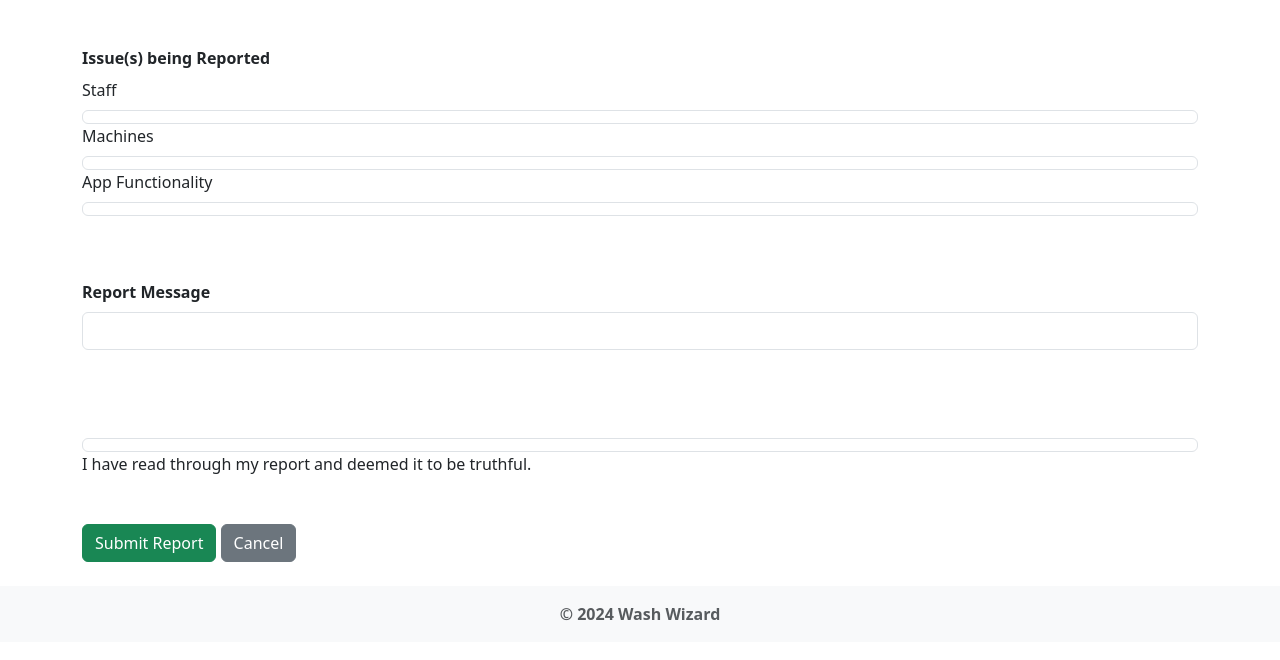
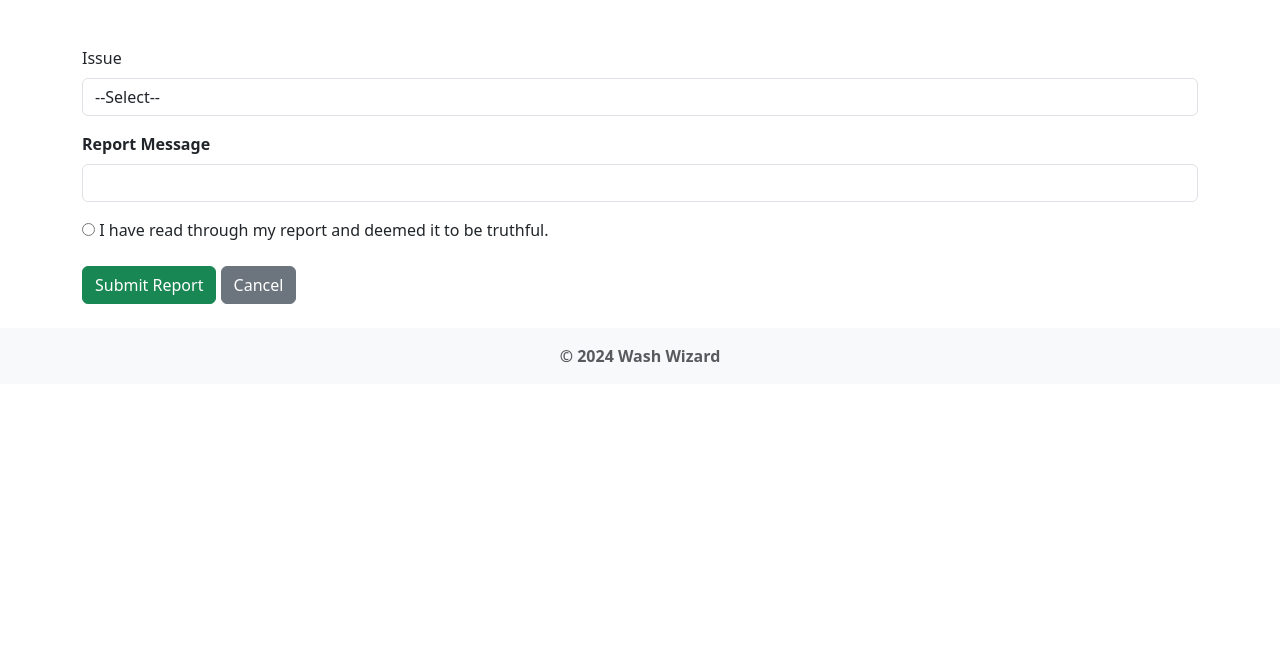
Before and after one commit to JustSomeGuy420/comp2140-project, a Flask app: page /reports/create in a window 1280 px wide. Shown: the part 121-781 px from the top of the page. Run offline with Flask 3, Linux system fonts and the light colour scheme; a user stored in the database is signed in.

Commit message:
fixed errors

```diff
--- a/app/controllers/report_controller.py
+++ b/app/controllers/report_controller.py
@@ -31,7 +31,9 @@ def create_report():
         if error is None:
             new_report = Report(
                 title=_title,
-                content=_content
+                content=_content,
+                account_id=session.get('user_id'),
+                account=g.user
             )
             db.session.add(new_report)
             db.session.commit()
--- a/app/models/report.py
+++ b/app/models/report.py
@@ -4,6 +4,7 @@ class Report(db.Model):
     # Report model for generating and tracking reports.
     id = db.Column(db.Integer, primary_key=True)
     account_id = db.Column(db.Integer, db.ForeignKey('account.id'), nullable=False)
+    title = db.Column(db.String(255), nullable=False)
     content = db.Column(db.Text, nullable=False)
     created_at = db.Column(db.DateTime, default=db.func.now())
 
--- a/app/static/js/script.js
+++ b/app/static/js/script.js
@@ -11,7 +11,11 @@ function updateTimers() {
         if (start >= 0) {
             timer.innerText = "Pending Start";
         }
-        else if (diff <= 0) {
+        else if (diff == 0){
+            const modal = document.getElementById("confirmationModal");
+            modal.style.display = "block"; // Show the modal
+        }
+        else if (diff < 0) {
             timer.innerText = "Completed";
             timer.classList.add("text-success");
         } else {
--- a/app/templates/report/create.html
+++ b/app/templates/report/create.html
@@ -7,21 +7,21 @@
 {% block content %}
   <form action="" method="POST" class="mt-4">
     <div class="mb-3">
-      <label for="issue" class="form-label"><b>Issue(s) being Reported</b></label><br>
-      <label for="staff" class="form-label">Staff</label>
-      <input type="checkbox" id="issue" name="issue" value="staff" class="form-control">
-      <label for="machines" class="form-label">Machines</label>
-      <input type="checkbox" id="issue" name="issue" value="Machines" class="form-control">
-      <label for="app" class="form-label">App Functionality</label>
-      <input type="checkbox" id="issue" name="issue" value="app" class="form-control"><br><br>
+      <label for="issue" class="form-label">Issue</label>
+      <select class="form-control" name="issue" id="issue">
+        <option value="" selected disabled hidden>--Select--</option>
+        <option value="Staff">Staff</option>
+        <option value="Machines">Machines</option>
+        <option value="App Functionality">App Funcionality</option>
+      </select>
     </div>
     <div class="mb-3">
       <label for = "message" class="form-label"><b>Report Message</b></label>
-      <input type = "text" id = "message" name = "message" class="form-control" required><br><br><br>
+      <input type = "text" id = "message" name = "message" class="form-control" required>
     </div>
     <div class="mb-3">
-      <input type = "radio" id = "disclaimer" name = "disclaimer" class="form-control" required>
-      <label for = "disclaimer" class="form-label">I have read through my report and deemed it to be truthful.</label><br><br>
+      <input type = "radio" id = "disclaimer" name = "disclaimer" required>
+      <label for = "disclaimer" class="form-label">I have read through my report and deemed it to be truthful.</label>
     </div>
     <button type="submit" class="btn btn-success confirm-submit">Submit Report</button>
     <a href="{{ url_for('homepage.index') }}" class="btn btn-secondary">Cancel</a>
```
Also changed, not shown: app/templates/schedule.html (+10 -0 lines), migrations/versions/9a1f8b1a741b_first_migrate.py (renamed from migrations/versions/3b5080c72915_first_commit.py, +5 -4 lines), instance/app.db.
